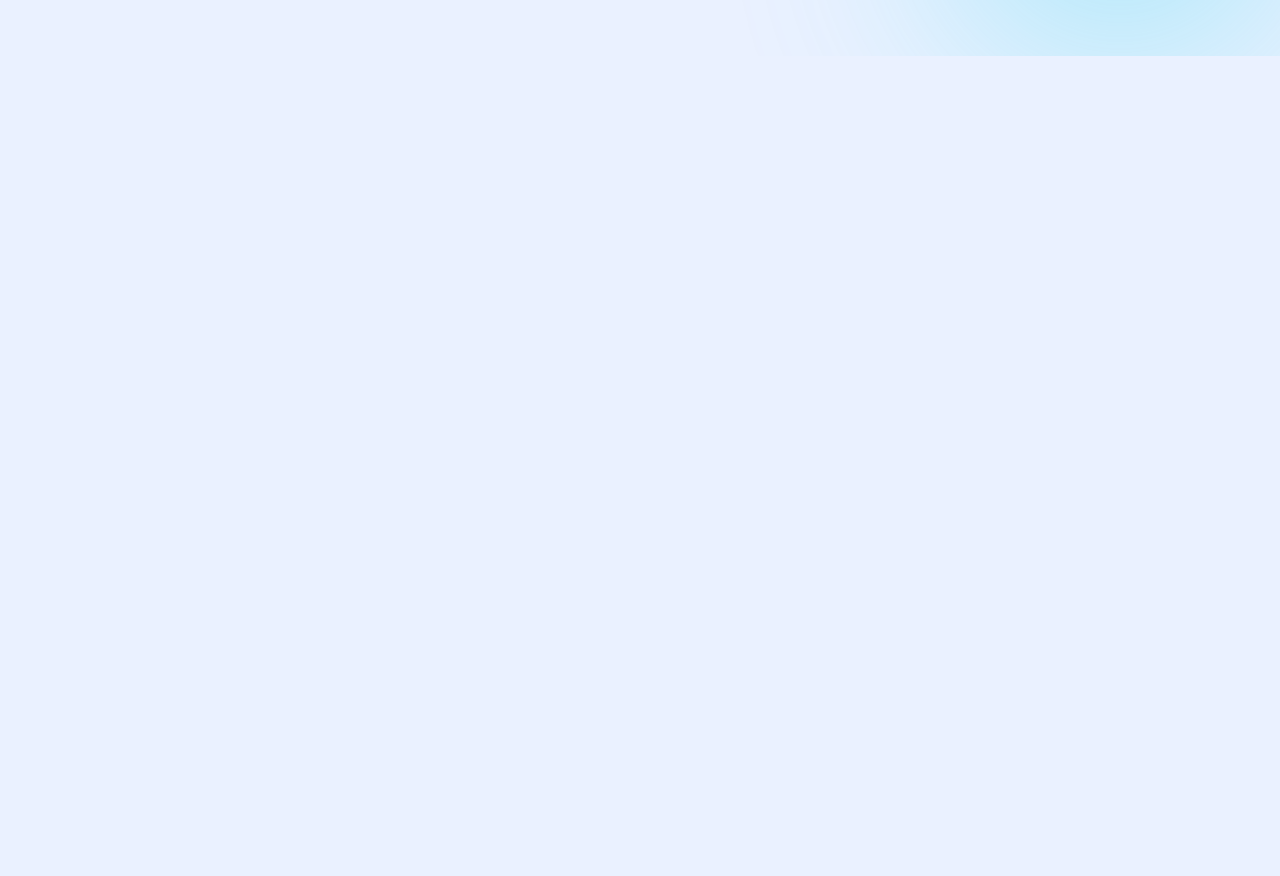
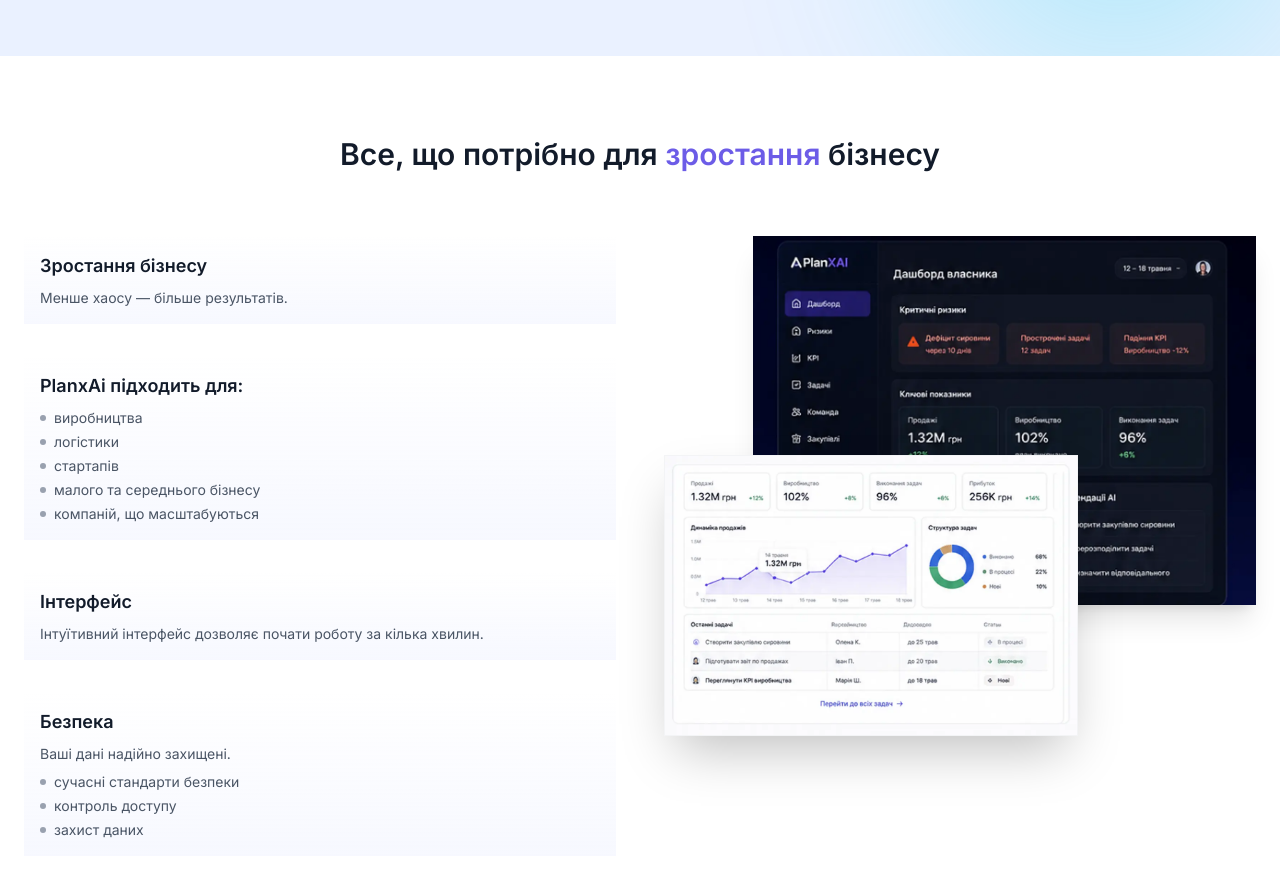
Before and after one commit to Ded-Goit/plan_xai, a Next.js app: page / in a window 1280 px wide. Shown: the part 680-1556 px from the top of the page. Before the commit the page ends 800 px from the top, so only its background shows below. Built offline with nearby package versions, Linux system fonts and the light colour scheme; a web font is replaced by a local one.

Commit message:
feat: add business section

```diff
--- a/src/app/page.tsx
+++ b/src/app/page.tsx
@@ -1,5 +1,6 @@
 import { Header } from "@/components/layout/header";
 import { HeroSection } from "@/components/sections/hero/hero-section";
+import { BusinessSection } from "@/components/sections/business-section";
 
 export default function HomePage() {
   return (
@@ -8,6 +9,8 @@ export default function HomePage() {
 
       <main>
         <HeroSection />
+        <BusinessSection />
+
       </main>
     </>
   );
--- /dev/null
+++ b/src/components/sections/business-section.tsx
@@ -0,0 +1,112 @@
+import Image from "next/image";
+
+const features = [
+  {
+    title: "Зростання бізнесу",
+    description: "Менше хаосу — більше результатів.",
+    items: null,
+  },
+  {
+    title: "PlanxAi підходить для:",
+    description: null,
+    items: [
+      "виробництва",
+      "логістики",
+      "стартапів",
+      "малого та середнього бізнесу",
+      "компаній, що масштабуються",
+    ],
+  },
+  {
+    title: "Інтерфейс",
+    description: "Інтуїтивний інтерфейс дозволяє почати роботу за кілька хвилин.",
+    items: null,
+  },
+  {
+    title: "Безпека",
+    description: "Ваші дані надійно захищені.",
+    items: [
+      "сучасні стандарти безпеки",
+      "контроль доступу",
+      "захист даних",
+    ],
+  },
+];
+
+export function BusinessSection() {
+  return (
+    <section className="py-20 px-6 bg-white">
+      <div className="max-w-7xl mx-auto">
+
+        {/* Title */}
+        <h2 className="text-center text-3xl font-semibold text-[#121B2A] mb-16">
+          Все, що потрібно для{" "}
+          <span className="text-[#6C5CE7]">зростання</span>{" "}
+          бізнесу
+        </h2>
+
+        <div className="grid grid-cols-2 gap-12 items-start">
+
+          {/* Left — features */}
+          <div className="flex flex-col gap-8">
+            {features.map((feature) => (
+              <div
+                key={feature.title}
+                className="flex flex-col gap-2 pl-4  p-4"
+                style={{
+                background: 'linear-gradient(0deg, rgba(200,210,255,0.15), rgba(0, 0, 0, 0))',
+                backdropFilter: 'blur(9px)',
+                }}
+
+              >
+                <h3 className="text-[#121B2A] text-lg font-semibold">
+                  {feature.title}
+                </h3>
+                {feature.description && (
+                  <p className="text-gray-600 text-sm">
+                    {feature.description}
+                  </p>
+                )}
+                {feature.items && (
+                  <ul className="flex flex-col gap-1">
+                    {feature.items.map((item) => (
+                      <li key={item} className="flex items-center gap-2 text-sm text-gray-600">
+                        <span className="w-1.5 h-1.5 rounded-full bg-gray-400 flex-shrink-0" />
+                        {item}
+                      </li>
+                    ))}
+                  </ul>
+                )}
+              </div>
+            ))}
+          </div>
+
+          {/* Right — dashboard images */}
+          <div className="relative h-[500px]">
+            {/* Back image */}
+            <div className="absolute top-0 right-0 w-[85%]  overflow-hidden shadow-xl">
+              <Image
+                src="/images/screenshot.webp"
+                alt="Dashboard"
+                width={600}
+                height={400}
+                className="w-full object-cover"
+              />
+            </div>
+            {/* Front image */}
+            <div className="absolute bottom-0 left-0 w-[70%] overflow-hidden shadow-2xl border border-gray-100">
+              <Image
+                src="/images/dashboard.webp"
+                alt="Board"
+                width={500}
+                height={350}
+                className="w-full object-cover"
+              />
+            </div>
+          </div>
+
+        </div>
+      </div>
+    </section>
+  );
+}
```
